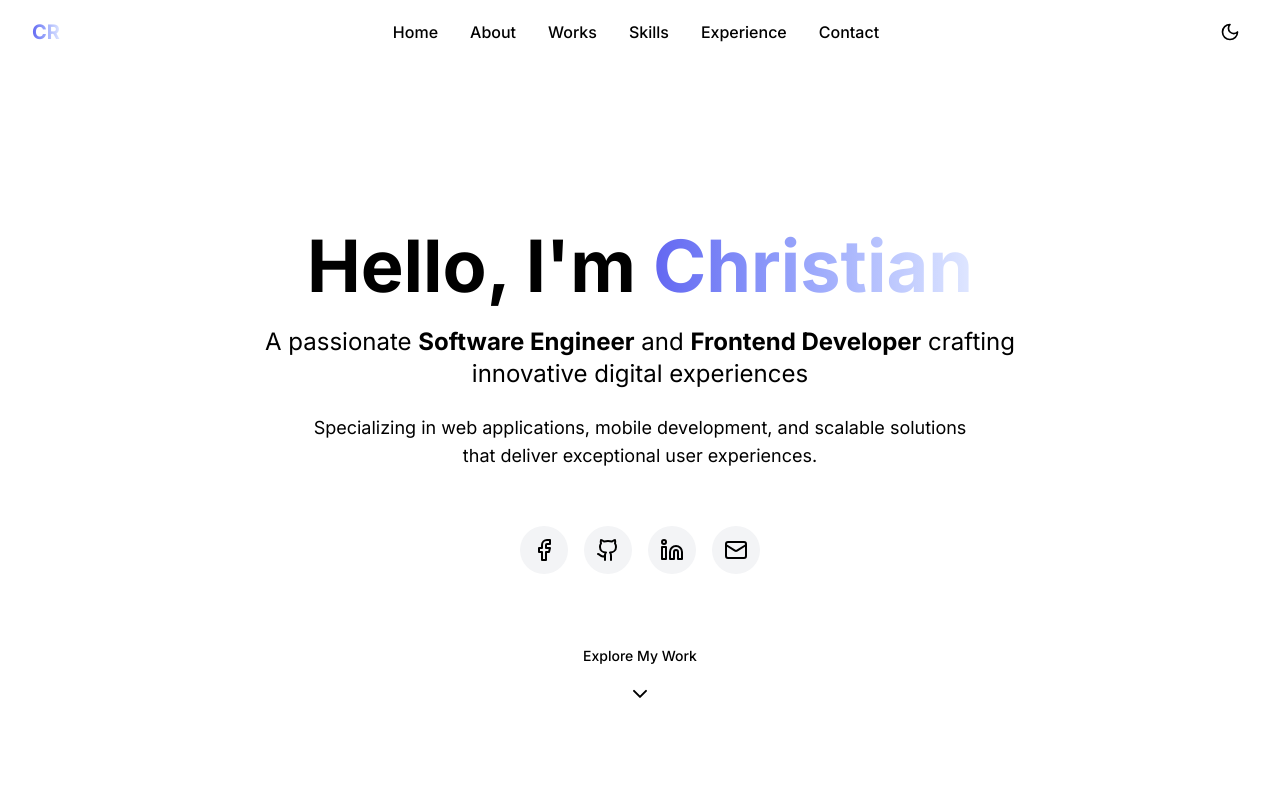
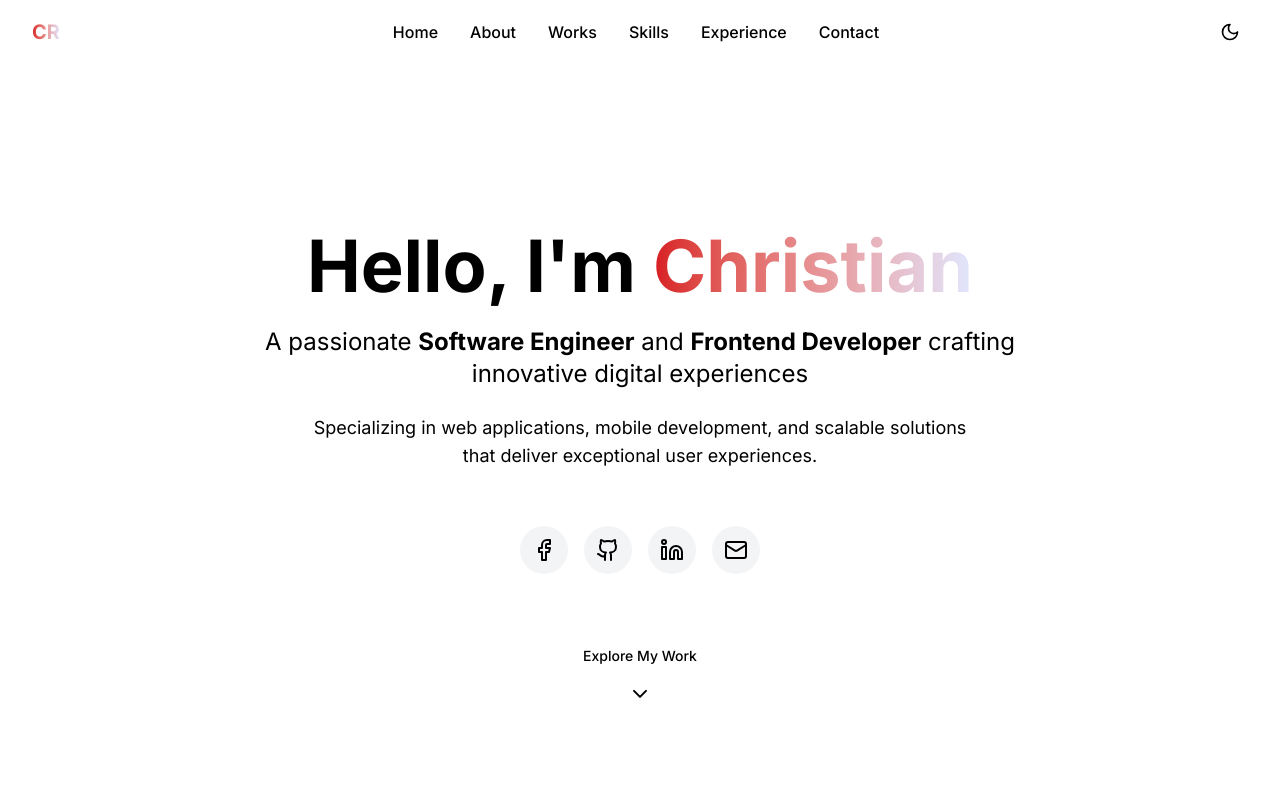
Before and after one commit to chrisraro/my-portfolio, a Next.js app: page / in a window 1280 px wide. Shown: the top 800 px of the page. Built offline with nearby package versions, Linux system fonts and the light colour scheme.

Commit message:
improve ui/x=ux

```diff
--- a/app/globals.css
+++ b/app/globals.css
@@ -2,17 +2,16 @@
 @tailwind components;
 @tailwind utilities;
 
-@import url('https://fonts.googleapis.com/css2?family=Inter:wght@300;400;500;600;700&display=swap');
+@import url('https://fonts.googleapis.com/css2?family=Noto+Sans:wght@300;400;500;600;700&family=Noto+Serif:wght@400;600;700&family=Ubuntu+Mono:wght@400;700&display=swap');
 
-/* Theme tokens (Clean Slate) */
 :root {
 	--background: oklch(0.9842 0.0034 247.8575);
-	--foreground: oklch(0.2795 0.0368 260.0310);
+	--foreground: oklch(0.2230 0.0038 286.0840);
 	--card: oklch(1.0000 0 0);
 	--card-foreground: oklch(0.2795 0.0368 260.0310);
 	--popover: oklch(1.0000 0 0);
 	--popover-foreground: oklch(0.2795 0.0368 260.0310);
-	--primary: oklch(0.5854 0.2041 277.1173);
+	--primary: oklch(0.5607 0.2177 26.7895);
 	--primary-foreground: oklch(1.0000 0 0);
 	--secondary: oklch(0.9276 0.0058 264.5313);
 	--secondary-foreground: oklch(0.3729 0.0306 259.7328);
@@ -38,9 +37,9 @@
 	--sidebar-accent-foreground: oklch(0.3729 0.0306 259.7328);
 	--sidebar-border: oklch(0.8717 0.0093 258.3382);
 	--sidebar-ring: oklch(0.5854 0.2041 277.1173);
-	--font-sans: Inter, sans-serif;
-	--font-serif: Merriweather, serif;
-	--font-mono: JetBrains Mono, monospace;
+	--font-sans: Noto Sans, ui-sans-serif, sans-serif, system-ui;
+	--font-serif: Noto Serif, ui-serif, serif;
+	--font-mono: Ubuntu Mono, ui-monospace, monospace;
 	--radius: 0.5rem;
 	--shadow-2xs: 0px 4px 8px -1px hsl(0 0% 0% / 0.05);
 	--shadow-xs: 0px 4px 8px -1px hsl(0 0% 0% / 0.05);
@@ -55,26 +54,26 @@
 }
 
 .dark {
-	--background: oklch(0.2077 0.0398 265.7549);
+	--background: oklch(0.2230 0.0038 286.0840);
 	--foreground: oklch(0.9288 0.0126 255.5078);
-	--card: oklch(0.2795 0.0368 260.0310);
+	--card: oklch(0.2230 0.0038 286.0840);
 	--card-foreground: oklch(0.9288 0.0126 255.5078);
-	--popover: oklch(0.2795 0.0368 260.0310);
+	--popover: oklch(0.2230 0.0038 286.0840);
 	--popover-foreground: oklch(0.9288 0.0126 255.5078);
-	--primary: oklch(0.6801 0.1583 276.9349);
-	--primary-foreground: oklch(0.2077 0.0398 265.7549);
+	--primary: oklch(0.5607 0.2177 26.7895);
+	--primary-foreground: oklch(1.0000 0 0);
 	--secondary: oklch(0.3351 0.0331 260.9120);
 	--secondary-foreground: oklch(0.8717 0.0093 258.3382);
-	--muted: oklch(0.2795 0.0368 260.0310);
+	--muted: oklch(0.2230 0.0038 286.0840);
 	--muted-foreground: oklch(0.7137 0.0192 261.3246);
 	--accent: oklch(0.3729 0.0306 259.7328);
 	--accent-foreground: oklch(0.8717 0.0093 258.3382);
 	--destructive: oklch(0.6368 0.2078 25.3313);
-	--destructive-foreground: oklch(0.2077 0.0398 265.7549);
+	--destructive-foreground: oklch(0.2230 0.0038 286.0840);
 	--border: oklch(0.4461 0.0263 256.8018);
 	--input: oklch(0.4461 0.0263 256.8018);
-	--ring: oklch(0.6801 0.1583 276.9349);
-	--chart-1: oklch(0.6801 0.1583 276.9349);
+	--ring: oklch(0.2230 0.0038 286.0840);
+	--chart-1: oklch(0.6368 0.2078 25.3313);
 	--chart-2: oklch(0.5854 0.2041 277.1173);
 	--chart-3: oklch(0.5106 0.2301 276.9656);
 	--chart-4: oklch(0.4568 0.2146 277.0229);
@@ -87,15 +86,15 @@
 	--sidebar-accent-foreground: oklch(0.8717 0.0093 258.3382);
 	--sidebar-border: oklch(0.4461 0.0263 256.8018);
 	--sidebar-ring: oklch(0.6801 0.1583 276.9349);
-	--font-sans: Inter, sans-serif;
-	--font-serif: Merriweather, serif;
-	--font-mono: JetBrains Mono, monospace;
+	--font-sans: Noto Sans, ui-sans-serif, sans-serif, system-ui;
+	--font-serif: Noto Serif, ui-serif, serif;
+	--font-mono: Ubuntu Mono, ui-monospace, monospace;
 	--radius: 0.5rem;
 	--shadow-2xs: 0px 4px 8px -1px hsl(0 0% 0% / 0.05);
 	--shadow-xs: 0px 4px 8px -1px hsl(0 0% 0% / 0.05);
 	--shadow-sm: 0px 4px 8px -1px hsl(0 0% 0% / 0.10), 0px 1px 2px -2px hsl(0 0% 0% / 0.10);
 	--shadow: 0px 4px 8px -1px hsl(0 0% 0% / 0.10), 0px 1px 2px -2px hsl(0 0% 0% / 0.10);
-	--shadow-md: 0px 2px 4px -2px hsl(0 0% 0% / 0.10), 0px 4px 8px -1px hsl(0 0% 0% / 0.10);
+	--shadow-md: 0px 4px 8px -1px hsl(0 0% 0% / 0.10), 0px 2px 4px -2px hsl(0 0% 0% / 0.10);
 	--shadow-lg: 0px 4px 8px -1px hsl(0 0% 0% / 0.10), 0px 4px 6px -2px hsl(0 0% 0% / 0.10);
 	--shadow-xl: 0px 4px 8px -1px hsl(0 0% 0% / 0.10), 0px 8px 10px -2px hsl(0 0% 0% / 0.10);
 	--shadow-2xl: 0px 4px 8px -1px hsl(0 0% 0% / 0.25);
@@ -109,12 +108,15 @@
 @layer components {
 	.container-custom { @apply max-w-7xl mx-auto px-4 sm:px-6 lg:px-8; }
 	.section-padding { @apply py-16 md:py-24; }
-	/* Fallback then gradient */
 	.gradient-text { color: var(--primary); background: linear-gradient(90deg, var(--primary) 0%, var(--accent) 100%); -webkit-background-clip: text; background-clip: text; }
 	@supports (-webkit-background-clip: text) or (background-clip: text) { .gradient-text { color: transparent; } }
 	.card-hover { @apply transition-all duration-300 hover:transform hover:-translate-y-2 hover:shadow-xl; }
 	.button-primary { @apply font-semibold py-3 px-6 rounded-lg transition-all duration-200 hover:shadow-lg hover:transform hover:-translate-y-1; background: var(--primary); color: var(--primary-foreground); }
 	.button-secondary { @apply font-semibold py-3 px-6 rounded-lg transition-all duration-200 hover:shadow-lg hover:transform hover:-translate-y-1; background: var(--muted); color: var(--muted-foreground); }
+
+	/* Animated gradient border (border-only glow) */
+	.glow-border { padding: 2px; border-radius: 1rem; background: linear-gradient(135deg, var(--primary), var(--accent), var(--ring)); background-size: 400% 400%; animation: gradient-rotate 6s ease infinite; }
+	.glow-inner { border-radius: calc(1rem - 2px); background: var(--card); }
 }
 
 @layer utilities {
@@ -126,7 +128,13 @@
 @keyframes float { 0%,100%{ transform: translateY(0) } 50%{ transform: translateY(-20px) } }
 @keyframes glow { 0%,100%{ box-shadow: 0 0 5px var(--primary) } 50%{ box-shadow: 0 0 20px var(--primary), 0 0 30px var(--primary) } }
 @keyframes fadeInUp { from{ opacity:0; transform: translateY(30px) } to{ opacity:1; transform: translateY(0) } }
+@keyframes gradient-rotate { 0%{ background-position: 0% 50% } 50%{ background-position: 100% 50% } 100%{ background-position: 0% 50% } }
 
 .animate-float { animation: float 6s ease-in-out infinite; }
 .animate-glow { animation: glow 2s ease-in-out infinite alternate; }
 .animate-fade-in-up { animation: fadeInUp 0.6s ease-out; }
+
+@media (prefers-reduced-motion: reduce) {
+	.glow-border { animation: none; }
+	.animate-float, .animate-glow, .animate-fade-in-up { animation: none; }
+}
--- a/components/sections/about-section.tsx
+++ b/components/sections/about-section.tsx
@@ -10,11 +10,12 @@ export function AboutSection() {
       <div className="container-custom">
         <div className="grid lg:grid-cols-2 gap-12 items-center">
           <motion.div initial={{ opacity: 0, x: -50 }} whileInView={{ opacity: 1, x: 0 }} transition={{ duration: 0.8 }} viewport={{ once: true }} className="relative">
-            <div className="relative p-6 rounded-2xl shadow-xl" style={{ background: 'var(--card)' }}>
-              <div className="relative w-full aspect-square rounded-xl overflow-hidden">
-                <Image src="/assets/images/about/christian-noBG.png" alt="Christian Raro - Software Engineer" fill className="object-cover" priority />
+            <div className="glow-border">
+              <div className="glow-inner p-6 rounded-2xl shadow-xl">
+                <div className="relative w-full aspect-square rounded-xl overflow-hidden">
+                  <Image src="/assets/images/about/christian-noBG.png" alt="Christian Raro - Software Engineer" fill className="object-cover" priority />
+                </div>
               </div>
-              <div className="absolute inset-0 rounded-2xl opacity-20 animate-pulse" style={{ background: 'linear-gradient(90deg, var(--primary), var(--accent))' }} />
             </div>
           </motion.div>
 
```
